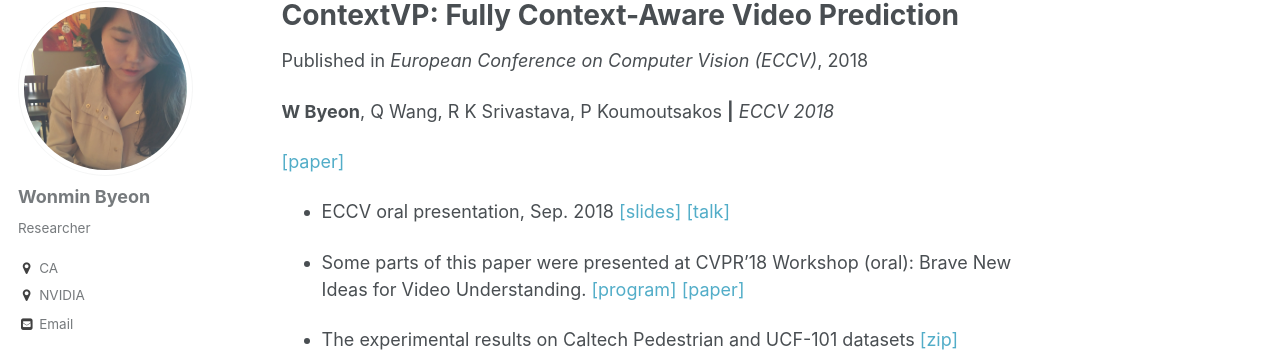
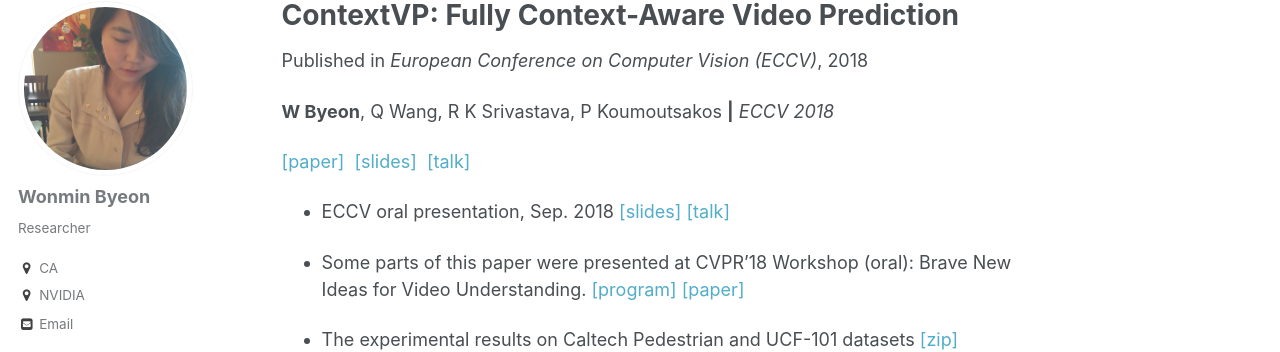
Before and after one commit to wonmin-byeon/wonmin-byeon.github.io, a Jekyll site: the page built from _publications/2018-eccv.md, in a window 1280 px wide and 900 px high. Shown: the part 117-469 px from the top of the window. Built offline with Jekyll 4.4.1, drawn with Linux system fonts in a browser that asks for light colours.

Commit message:
contextvp page edit

```diff
--- a/_publications/2018-eccv.md
+++ b/_publications/2018-eccv.md
@@ -7,9 +7,8 @@ venue: 'European Conference on Computer Vision (ECCV)'
 citation: '<b>W Byeon</b>, Q Wang, R K Srivastava, P Koumoutsakos <b>|</b> <i>ECCV 2018</i> '
 paperurl: 'http://openaccess.thecvf.com/content_ECCV_2018/papers/Wonmin_Byeon_ContextVP_Fully_Context-Aware_ECCV_2018_paper.pdf'
 ---
-[[paper]](http://openaccess.thecvf.com/content_ECCV_2018/papers/Wonmin_Byeon_ContextVP_Fully_Context-Aware_ECCV_2018_paper.pdf)
-<!-- &nbsp;[[slides]](http://wonmin-byeon.github.io/files/byeon-contextvp-eccv18-oral.pdf) &nbsp;[[talk]](https://www.youtube.com/watch?time_continue=431&v=9ncoStGl4VA)
- -->
+[[paper]](http://openaccess.thecvf.com/content_ECCV_2018/papers/Wonmin_Byeon_ContextVP_Fully_Context-Aware_ECCV_2018_paper.pdf) &nbsp;[[slides]](http://wonmin-byeon.github.io/files/byeon-contextvp-eccv18-oral.pdf) &nbsp;[[talk]](https://www.youtube.com/watch?time_continue=431&v=9ncoStGl4VA)
+
 * ECCV oral presentation, Sep. 2018 [[slides]](http://wonmin-byeon.github.io/files/byeon-contextvp-eccv18-oral.pdf) [[talk]](https://www.youtube.com/watch?time_continue=431&v=9ncoStGl4VA)
 
 * Some parts of this paper were presented at CVPR'18 Workshop (oral): Brave New Ideas for Video Understanding. [[program]](https://bivu2018.github.io/#program) [[paper]](http://openaccess.thecvf.com/content_cvpr_2018_workshops/papers/w19/Byeon_ContextVP_Fully_Context-Aware_CVPR_2018_paper.pdf)
```
